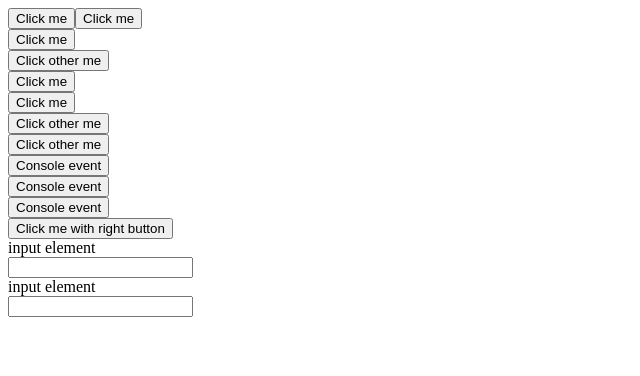
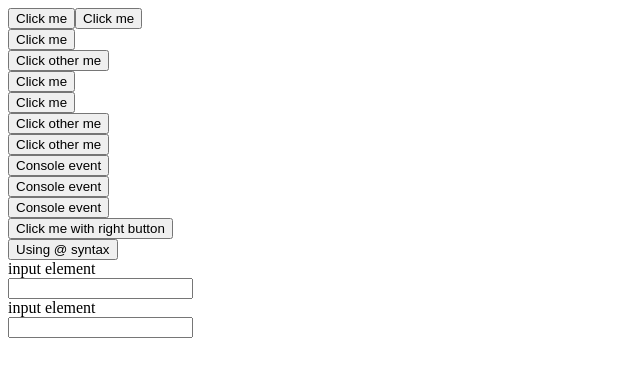
Before and after one commit to kristijan-pajtasev/learning-vueJS, a plain HTML site: page part-5-events/index.html in a window 1280 px wide. Shown: the whole page, without its empty margins (0-640 px from the left). Drawn offline with nearby package versions, Linux system fonts and the light colour scheme.

Commit message:
event handling

```diff
--- a/part-5-events/index.html
+++ b/part-5-events/index.html
@@ -73,6 +73,13 @@
         </button>
     </div>
 
+    <!--    Alternative syntax -->
+    <div>
+        <button type="button" @click="console.log('using @')">
+            Using @ syntax
+        </button>
+    </div>
+
     <div>
         <div>input element</div>
         <input v-on:input="handleInput" type="text"/>
```
